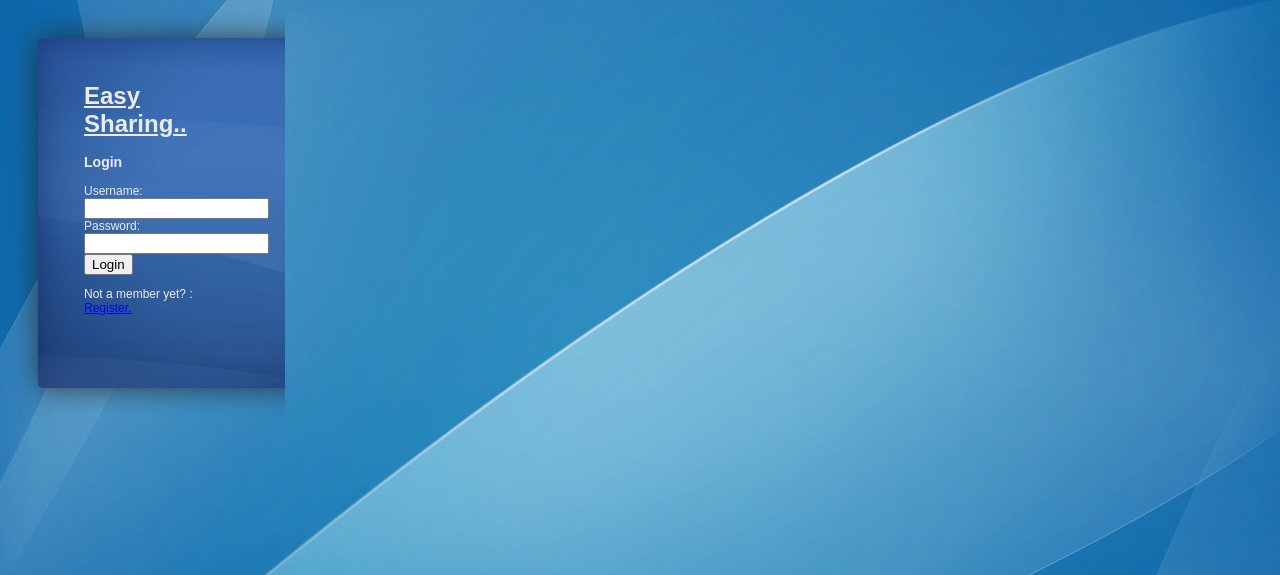
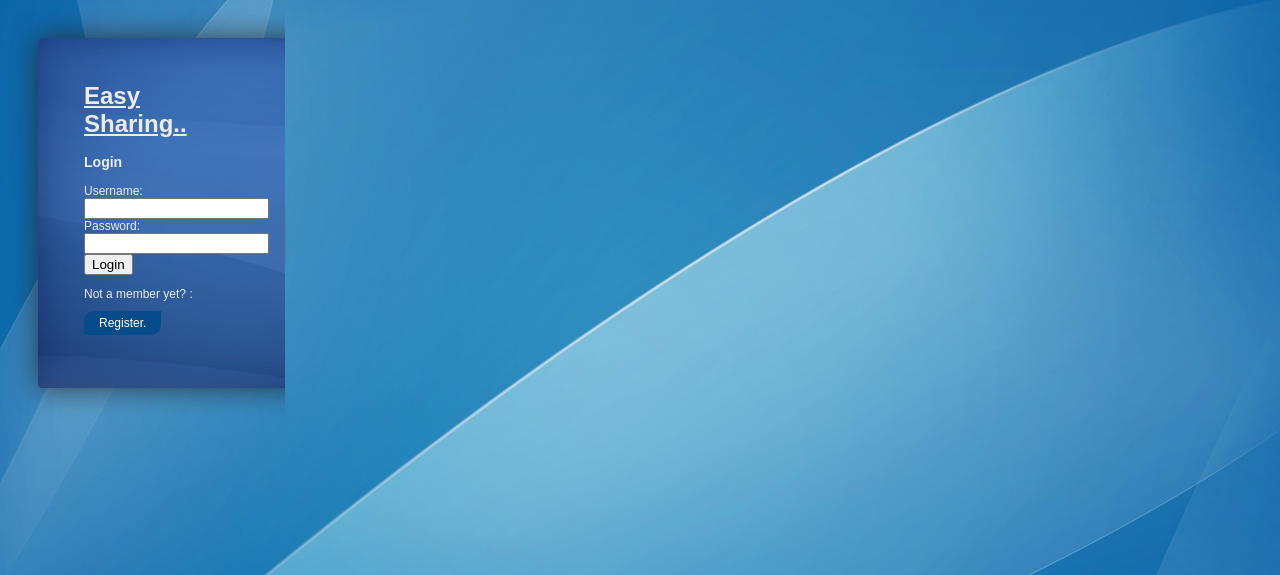
Before and after one commit to Abhishek-17/Appathon, a PHP site: page /login.php in a window 1280 px wide. Shown: the top 575 px of the page. Run offline with PHP 8.4, Linux system fonts and the light colour scheme.

Commit message:
3rd commit

```diff
--- a/moz/login.php
+++ b/moz/login.php
@@ -8,7 +8,7 @@ html {
 		background-size: cover;
 }
 </style>
-
+<link href="style2.css" rel="stylesheet" type="text/css" />
 <?php
 //echo "<link rel=\"stylesheet\" href=\"style.css\" type=\"text/css\">";
 session_start();
@@ -47,7 +47,7 @@ else {
 		$_SESSION["valid_time"] = time();
 		Header("Location: home.php");
 	}
-	else {echo $_POST[password];}
+	else {echo "WRONG PASSWORD <br/> <a href=\"login.php\"  class=\"link-style9\">Login Page</a>"; }
 }
 
 // Redirect to member page
@@ -74,7 +74,7 @@ else {
   echo "</form>";
  // echo "</br><a href=\"register.php\" class=\"link-style\">Register</a>";
  // echo "</center>";
- echo"<p >Not a member yet? : <a href=\"register.php\"  class=\"link-style\">Register.</a></p>";
+ echo"<p >Not a member yet? : <a href=\"register.php\"  class=\"link-style9\">Register.</a></p>";
   echo "</div>";
   }
 
--- /dev/null
+++ b/moz/style2.css
@@ -0,0 +1,10 @@
+
+.link-style9 {
+	display: inline-block;
+	margin-top: 10px;
+	padding: 5px 15px;
+	background: #064C8A;
+	border-radius: 10px 0px 10px 0px;
+	color: #FFFFFF;
+	text-decoration:none;
+}
```
